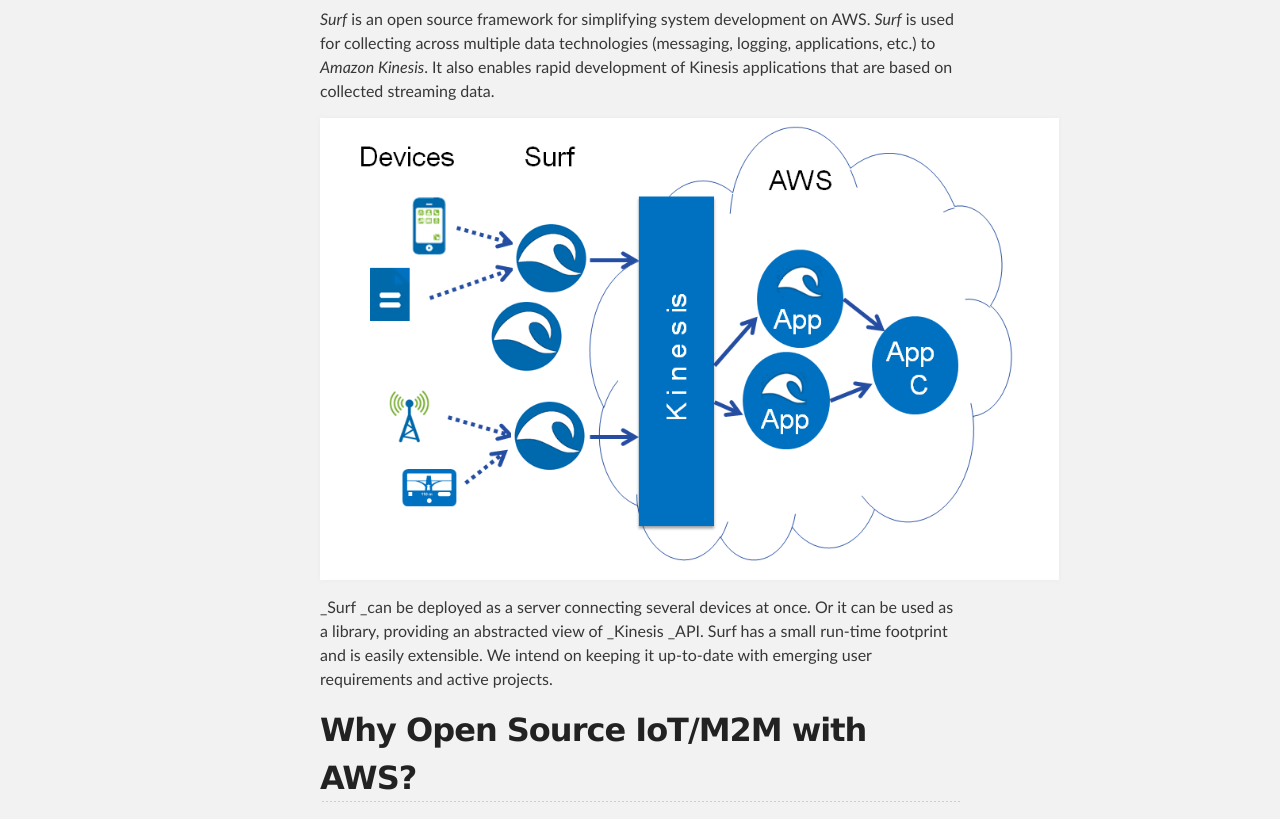
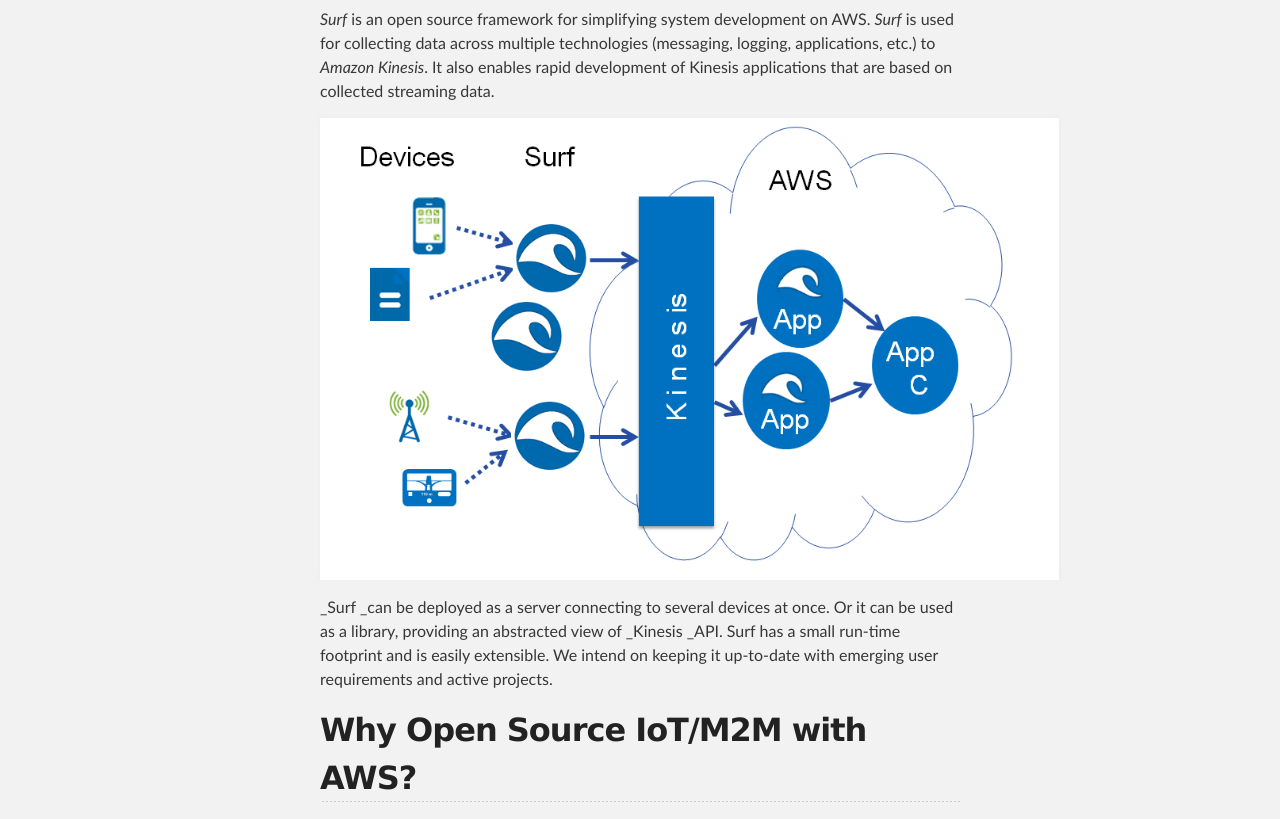
Before and after one commit to bbnow/surf-landing-page, a plain HTML site: page index.html in a window 1280 px wide. Shown: the part 321-1140 px from the top of the page. Drawn offline with Linux system fonts and the light colour scheme.

```diff
--- a/index.html
+++ b/index.html
@@ -34,11 +34,11 @@
         <h2>
 <a name="description" class="anchor" href="#description"><span class="octicon octicon-link"></span></a>Description</h2>
 
-<p><em>Surf</em> is an open source framework for simplifying system development on AWS. <em>Surf</em> is used for collecting across multiple data technologies (messaging, logging, applications, etc.) to <em>Amazon Kinesis</em>. It also enables rapid development of Kinesis applications that are based on collected streaming data.</p>
+<p><em>Surf</em> is an open source framework for simplifying system development on AWS. <em>Surf</em> is used for collecting data across multiple technologies (messaging, logging, applications, etc.) to <em>Amazon Kinesis</em>. It also enables rapid development of Kinesis applications that are based on collected streaming data.</p>
 
 <p><img src="images/surf_image.PNG" alt="Surf Image"></p>
 
-<p>_Surf _can be deployed as a server connecting several devices at once. Or it can be used as a library, providing an abstracted view of _Kinesis _API. Surf has a small run-time footprint and is easily extensible. We intend on keeping it up-to-date with emerging user requirements and active projects.</p>
+<p>_Surf _can be deployed as a server connecting to several devices at once. Or it can be used as a library, providing an abstracted view of _Kinesis _API. Surf has a small run-time footprint and is easily extensible. We intend on keeping it up-to-date with emerging user requirements and active projects.</p>
 
 <h2>
 <a name="why-open-source-iotm2m-with-aws" class="anchor" href="#why-open-source-iotm2m-with-aws"><span class="octicon octicon-link"></span></a>Why Open Source IoT/M2M with AWS?</h2>
```
Also changed, not shown: params.json (+1 -1 lines).
